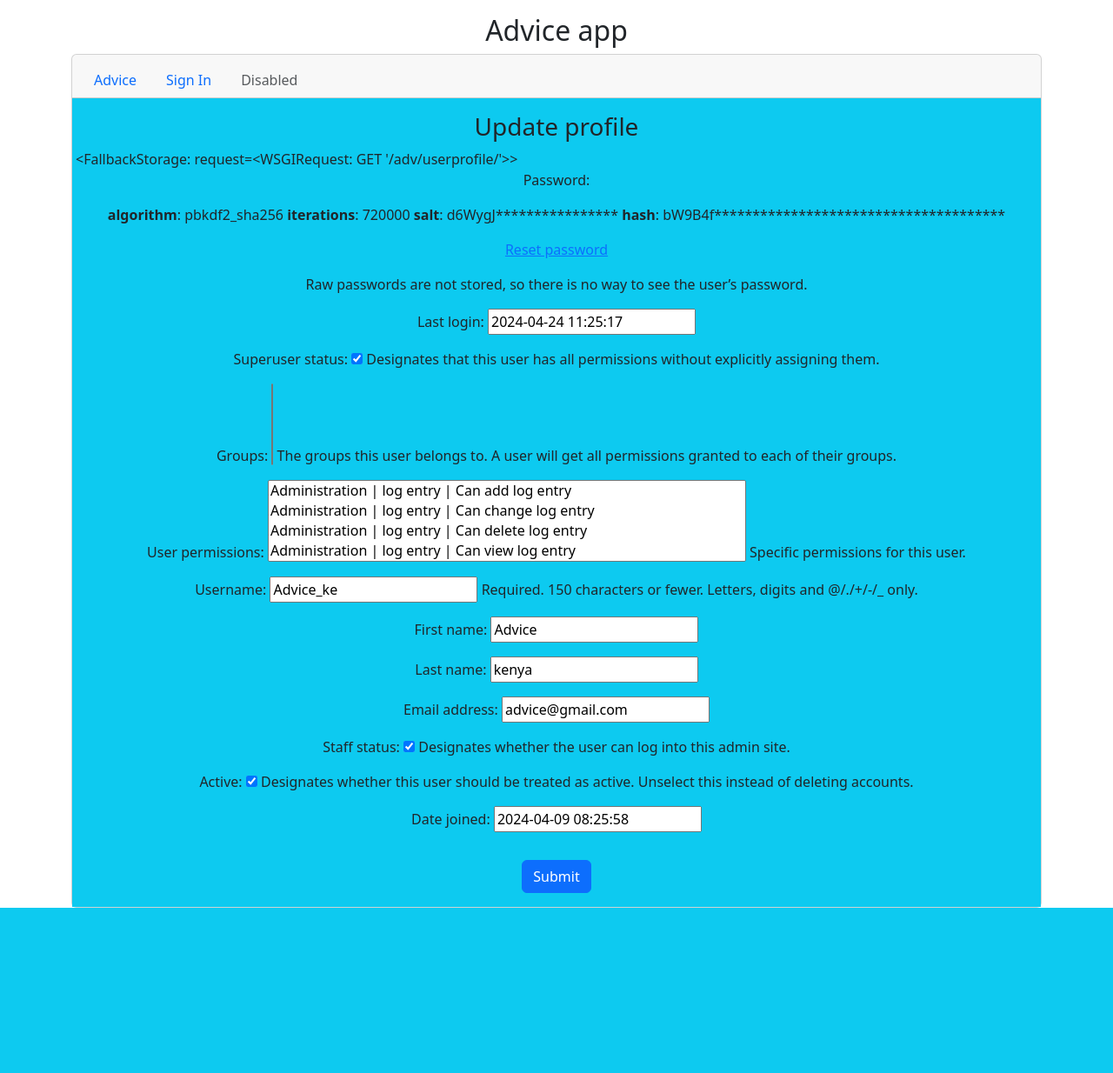
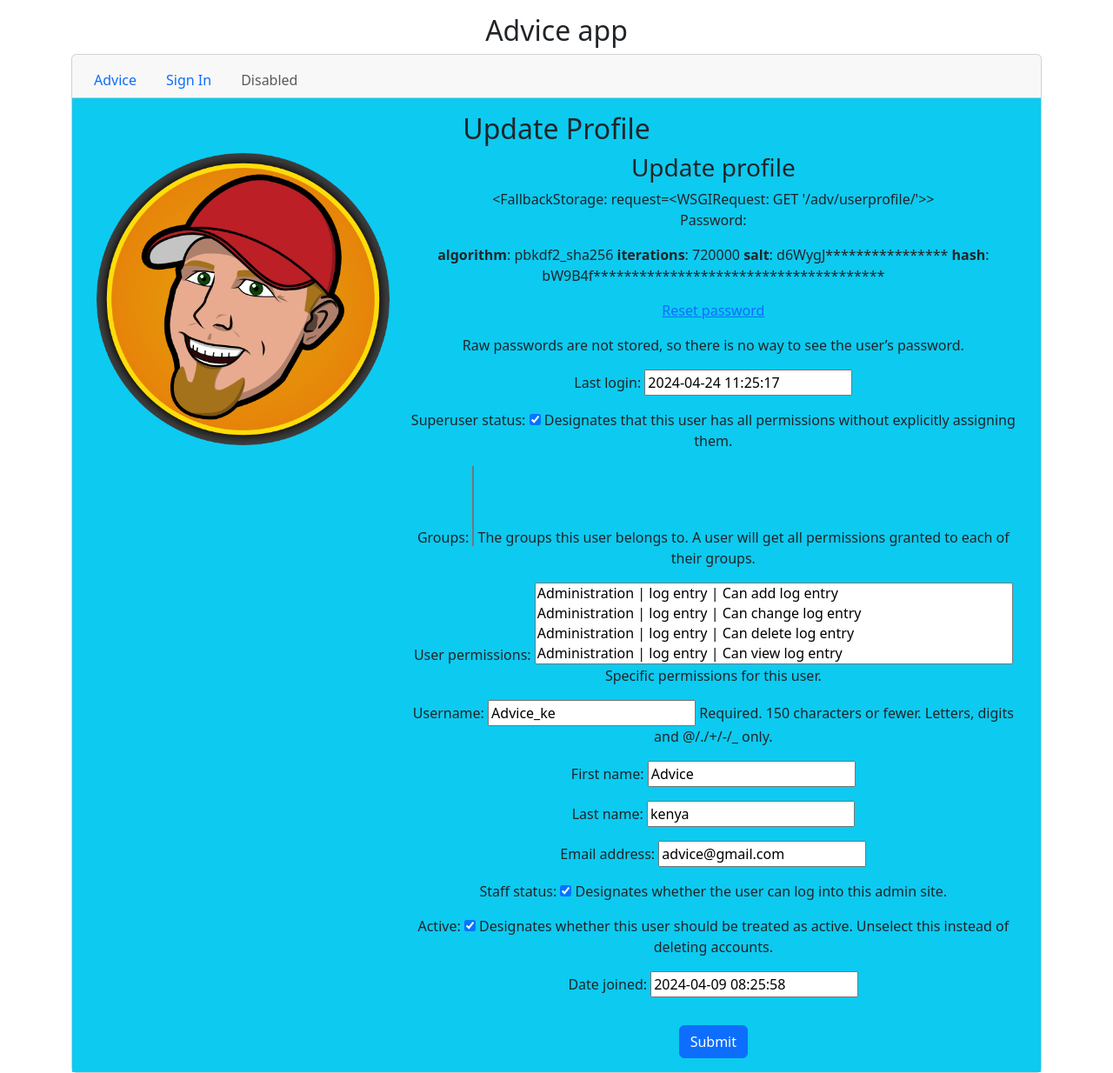
Before and after one commit to NaftalyMurimi/Django_Advice_App, a Django app: page /adv/userprofile/ in a window 1280 px wide. Shown: the whole page at 87% size. Before the commit the page ends 1044 px from the top, so only its background shows below. Run offline with Django 5.2, Linux system fonts and the light colour scheme; a user stored in the database is signed in.

Commit message:
Challenges in user profile update

```diff
--- a/Advice/adv/templates/userprofile.html
+++ b/Advice/adv/templates/userprofile.html
@@ -1,8 +1,16 @@
+<!-- userprofile.html -->
+
 {% extends 'index.html'%}
 {% load static%}
+{% block content %}
+<div class="container">
+  <h2>Update Profile</h2>
+  <div class="row">
+    <div class="col-4">
+      <img src="{% static 'avatar.png'%}" class="img-fluid" alt="avatar Image">
 
-{% block content%}
-<div class=" row">
+    </div>
+    <div class=" col-8">
       <h3>Update profile</h3>
       {{messages}}
     <form method="POST">
@@ -12,8 +20,7 @@
 
       <button class="btn btn-primary mt-3">Submit</button>
     </form>
-
-
+    </div>
 
 </div>
 
@@ -21,4 +28,38 @@
 
 
 
+</div>
+
 {% endblock %}
+
+
+
+
+
+
+
+
+
+    <!-- <div class="col-8">
+      <form method="POST">
+        {% csrf_token %}
+        <div class="form-group">
+          <label for="id_username">Username:</label>
+          <input type="text" class="form-control" id="username" name="username" value="{{ user.username }}" required>
+        </div>
+        <div class="form-group">
+          <label for="id_first_name">First Name:</label>
+          <input type="text" class="form-control" id="first_name" name="first_name" value="{{ user.first_name }}" required>
+        </div>
+        <div class="form-group">
+          <label for="id_last_name">Last Name:</label>
+          <input type="text" class="form-control" id="last_name" name="last_name" value="{{ user.last_name }}" required>
+        </div>
+        <div class="form-group">
+          <label for="id_email">Email:</label>
+          <input type="email" class="form-control" id="email" name="email" value="{{ user.email }}" required>
+        </div>
+        <button type="submit" class="btn btn-primary mt-3">Save</button>
+      </form>
+    </div>
+  </div> -->
--- a/Advice/adv/views.py
+++ b/Advice/adv/views.py
@@ -73,7 +73,7 @@ def userprofile(request):
     if request.method == 'POST':
         form = UserChangeForm(request.POST, instance=request.user)
         if form.is_valid():
-            form.save()
+            form.save()  # Save the form data to the database
             messages.success(request, 'Your profile has been updated successfully.')
             return redirect('UserDashboard')
     else:
@@ -88,7 +88,7 @@ def change_password(request):
             user = form.save()
             update_session_auth_hash(request, user)  # Important to update the session
             messages.success(request, 'Your password has been changed successfully.')
-            return redirect('change_password')
+            return redirect('UserDashboard')
     else:
         form = PasswordChangeForm(request.user)
     return render(request, 'password.html', {'form': form})
```
Also changed, not shown: Advice/db.sqlite3. Lines whose indentation alone changed are shown as unchanged.
